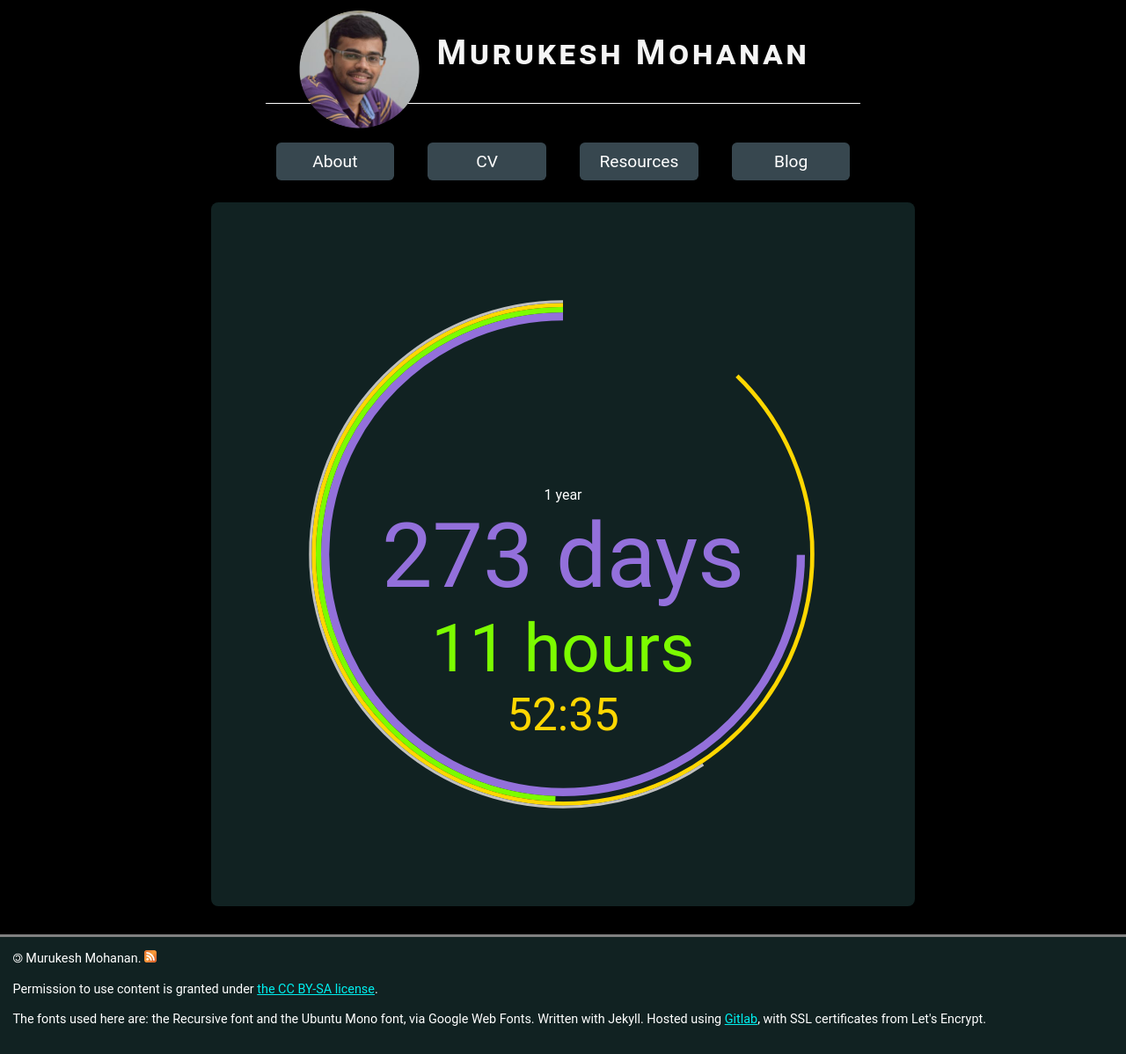
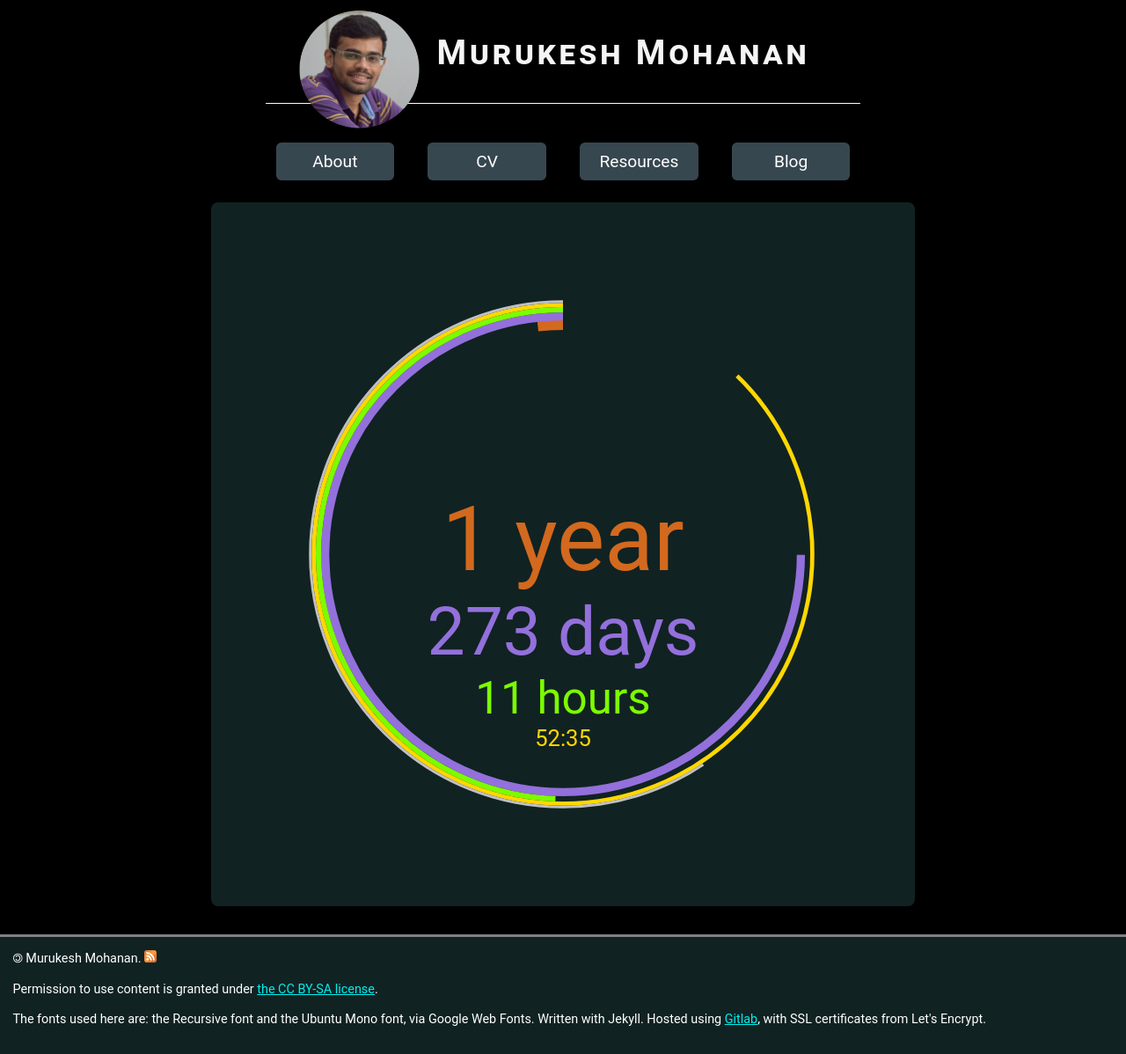
Before and after one commit to muru/muru.github.io, a Jekyll site: the page built from deepika.md, in a window 1280 px wide. Shown: the whole page at 88% size. Built offline with Jekyll 4.4.1, drawn with Linux system fonts in a browser that asks for light colours; some web fonts are replaced.

Commit message:
Style years, use SCSS variables

```diff
--- a/css/countdown.scss
+++ b/css/countdown.scss
@@ -21,39 +21,46 @@
   text-align: center;
 }
 
-.days {
-	font-size: 8vw;
-	color: mediumpurple;
-	stroke: mediumpurple;
+$fields: (
+  years: (
+    color: chocolate,
+    size: 8vw,
+    stroke-width: 1.6%,
+  ),
+  days: (
+    color: mediumpurple,
+    size: 6vw,
+    stroke-width: 1.2%,
+  ),
+  hours: (
+    color: lawngreen,
+    size: 4vw,
+    stroke-width: 0.8%,
+  ),
+  minutes: (
+    color: gold,
+    size: 2vw,
+    stroke-width: 0.6%,
+  ),
+  seconds: (
+    color: silver,
+    size: initial,
+    stroke-width: 0.4%,
+  ),
+);
+
+@each $field, $value in $fields {
+  .#{$field} {
+    font-size: map-get($value, "size");
+    color: map-get($value, "color");
+    stroke: map-get($value, "color");
   }
-
-.hours {
-	font-size: 6vw;
-	color: lawngreen;
-	stroke: lawngreen;
+  ##{$field} {
+    font-size: map-get($value, "size");
   }
-
-.minutes {
-	font-size: 4vw;
-	color: gold;
-	stroke: gold;
+  svg circle.#{$field} {
+    stroke-width: map-get($value, "stroke-width");
   }
-
-.seconds {
-	color: silver;
-	stroke: silver;
-}
-
-#days {
-	font-size: 8vw;
-}
-
-#hours {
-	font-size: 6vw;
-}
-
-#minutes {
-	font-size: 4vw;
 }
 
 svg {
@@ -70,26 +77,6 @@ svg circle {
   fill: none;
 }
 
-svg circle.years {
-	stroke-width: 1.6%;
-}
-
-svg circle.days {
-	stroke-width: 1.2%;
-}
-
-svg circle.hours {
-	stroke-width: 0.8%;
-}
-
-svg circle.minutes {
-	stroke-width: 0.6%;
-}
-
-svg circle.seconds {
-	stroke-width: 0.4%;
-}
-
 @media screen and (max-device-aspect-ratio: 1/1) and (orientation: portrait) {
   #main section {
     width: auto;
```
Lines whose indentation alone changed are shown as unchanged.
